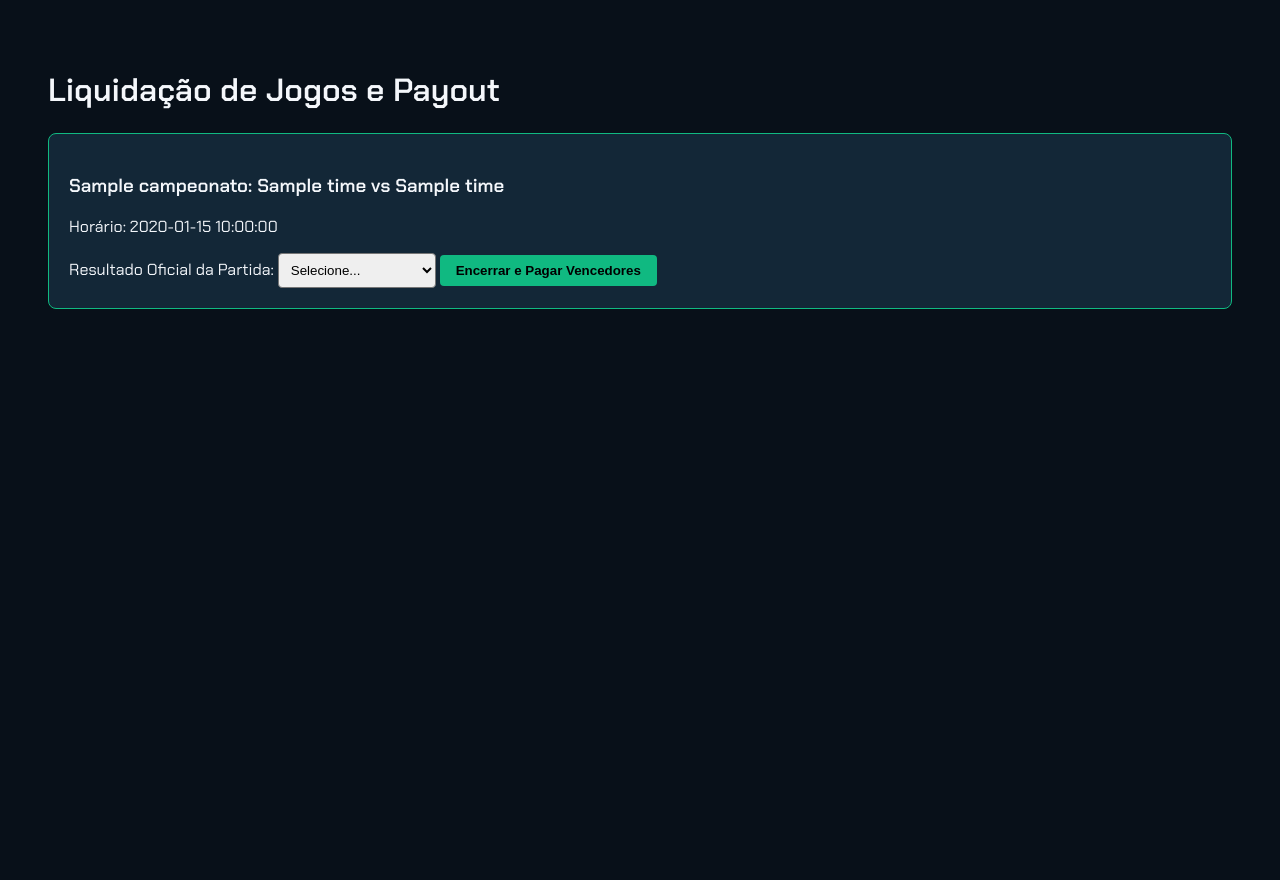
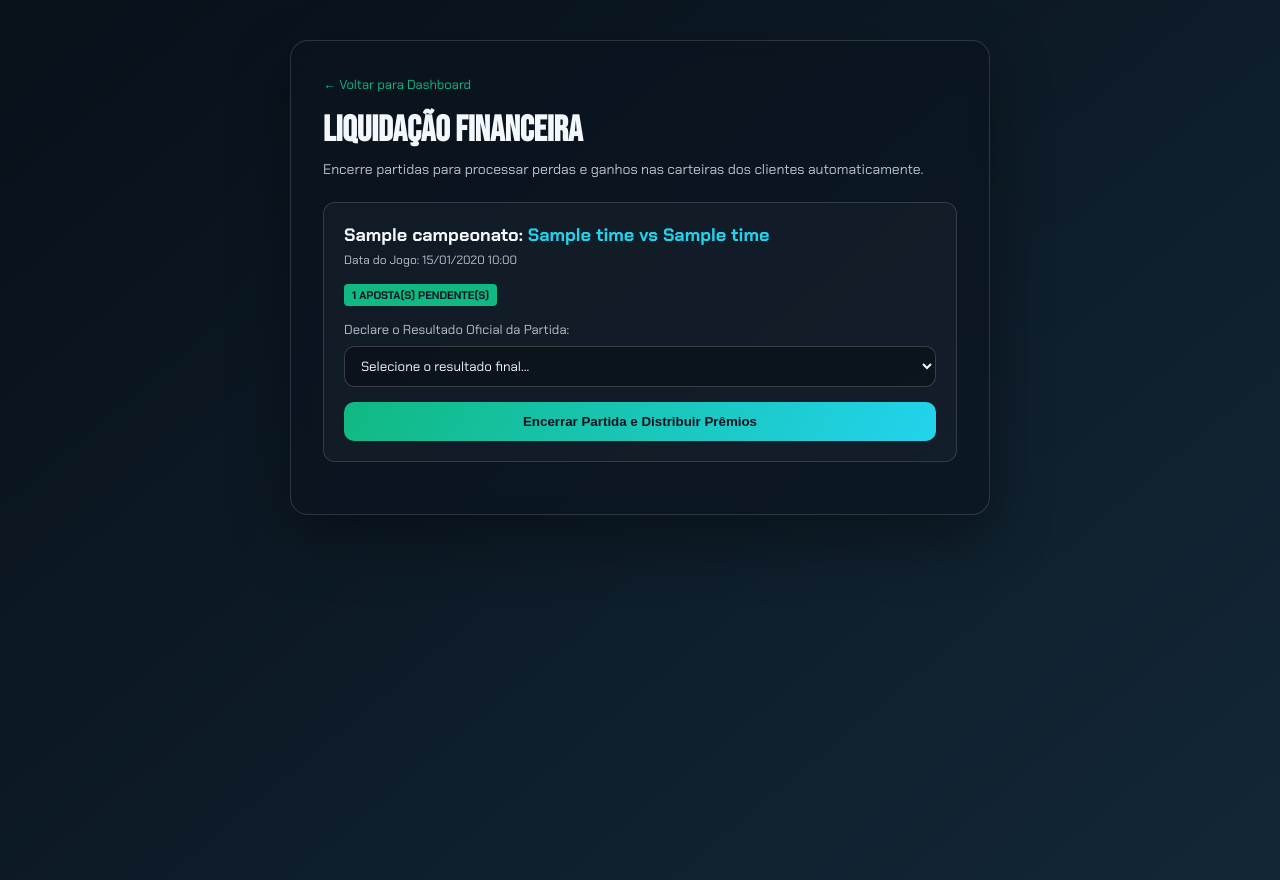
Before and after one commit to p3drobitencourt/pimbastic_esports, a PHP site: page /resolver.php in a window 1280 px wide. Before the commit the page ends 309 px from the top, so only its background shows below. Run offline with PHP 8.4, Linux system fonts and the light colour scheme; the visitor is signed in with stand-in values (Sample User, id 1); tables that the repository leaves empty hold one stand-in row (values such as "Sample post").

Commit message:
feat:alteração de responsabilidade e encerramento de apostas pelo admin para acompanhamento

```diff
--- a/public/index.php
+++ b/public/index.php
@@ -508,9 +508,9 @@ try {
             </article>
 
             <article class="card">
-                <h3>Apostas</h3>
-                <p>Registre apostas com cliente, odd e status</p>
-                <a href="formularios/aposta.php" class="btn-link">Nova Aposta →</a>
+                <h3>Liquidação Financeira</h3>
+                <p>Encerre as partidas e pague os prêmios dos clientes vencedores.</p>
+                <a href="resolver.php" class="btn-link">Resolver Partidas →</a>
             </article>
         </section>
     </main>
--- a/public/resolver.php
+++ b/public/resolver.php
@@ -2,8 +2,9 @@
 declare(strict_types=1);
 
 session_start();
+// CORREÇÃO: Redirecionamento aponta para a raiz pública
 if (!isset($_SESSION['logado']) || $_SESSION['tipo_usuario'] !== 'admin') {
-    header("Location: formularios/login.php?feedback_type=error&feedback_message=Acesso negado.");
+    header("Location: /login.php?erro=acesso_negado");
     exit;
 }
 
--- a/src/Infrastructure/Repositories/ResolucaoRepository.php
+++ b/src/Infrastructure/Repositories/ResolucaoRepository.php
@@ -12,16 +12,14 @@ final class ResolucaoRepository
 
     public function getJogosPendentes(): array
     {
-        // Retorna apenas jogos que já começaram/terminaram e possuem apostas abertas
         return $this->pdo->query(
-            "SELECT DISTINCT j.id, c.nome AS campeonato, tc.nome AS casa, tf.nome AS fora, j.data_horario
+            "SELECT j.id, c.nome AS campeonato, tc.nome AS casa, tf.nome AS fora, j.data_horario,
+                    (SELECT COUNT(*) FROM aposta a WHERE a.jogo_id = j.id AND a.status = 'aberta') as apostas_abertas
              FROM jogo j
              JOIN campeonato c ON c.id = j.campeonato_id
              JOIN time tc ON tc.id = j.time_casa_id
              JOIN time tf ON tf.id = j.time_fora_id
-             JOIN aposta a ON a.jogo_id = j.id
-             WHERE j.data_horario <= NOW() AND a.status = 'aberta'
-             ORDER BY j.data_horario ASC"
+             ORDER BY j.data_horario DESC"
         )->fetchAll();
     }
 
@@ -30,28 +28,37 @@ final class ResolucaoRepository
         $this->pdo->beginTransaction();
 
         try {
-            // 1. Marca as apostas perdedoras
-            $stmtPerdidas = $this->pdo->prepare(
-                "UPDATE aposta SET status = 'perdida'
-                 WHERE jogo_id = :jog AND tipo_escolhido != :res AND status = 'aberta'"
+            // 1. DQL com Row-level Lock para as apostas vencedoras
+            $stmtVencedoras = $this->pdo->prepare(
+                "SELECT id, cliente_id, valor, odd_escolhida FROM aposta
+                 WHERE jogo_id = :jog AND tipo_escolhido = :res AND status = 'aberta' FOR UPDATE"
             );
-            $stmtPerdidas->execute([':jog' => $jogoId, ':res' => $resultadoVencedor]);
+            $stmtVencedoras->execute([':jog' => $jogoId, ':res' => $resultadoVencedor]);
+            $apostasVencedoras = $stmtVencedoras->fetchAll();
 
-            // 2. Marca as apostas vencedoras
-            $stmtVencidas = $this->pdo->prepare(
-                "UPDATE aposta SET status = 'vencida'
-                 WHERE jogo_id = :jog AND tipo_escolhido = :res AND status = 'aberta'"
+            // 2. Liquidação financeira individual (Resolve múltiplas entradas por cliente)
+            $stmtPagar = $this->pdo->prepare(
+                "UPDATE cliente SET saldo_carteira = saldo_carteira + :premio WHERE id = :cliente_id"
             );
-            $stmtVencidas->execute([':jog' => $jogoId, ':res' => $resultadoVencedor]);
 
-            // 3. Credita o Payout (Valor * Odd) nas carteiras dos vencedores
-            $stmtPayout = $this->pdo->prepare(
-                "UPDATE carteira c
-                 JOIN aposta a ON c.cliente_id = a.cliente_id
-                 SET c.saldo = c.saldo + (a.valor * a.odd_escolhida)
-                 WHERE a.jogo_id = :jog AND a.status = 'vencida'"
+            foreach ($apostasVencedoras as $aposta) {
+                $premio = $aposta['valor'] * $aposta['odd_escolhida'];
+                $stmtPagar->execute([
+                    ':premio' => $premio,
+                    ':cliente_id' => $aposta['cliente_id']
+                ]);
+            }
+
+            // 3. Atualização de Status DML
+            $stmtUpdateVencidas = $this->pdo->prepare(
+                "UPDATE aposta SET status = 'vencida' WHERE jogo_id = :jog AND tipo_escolhido = :res AND status = 'aberta'"
             );
-            $stmtPayout->execute([':jog' => $jogoId]);
+            $stmtUpdateVencidas->execute([':jog' => $jogoId, ':res' => $resultadoVencedor]);
+
+            $stmtUpdatePerdidas = $this->pdo->prepare(
+                "UPDATE aposta SET status = 'perdida' WHERE jogo_id = :jog AND tipo_escolhido != :res AND status = 'aberta'"
+            );
+            $stmtUpdatePerdidas->execute([':jog' => $jogoId, ':res' => $resultadoVencedor]);
 
             $this->pdo->commit();
             return true;
--- a/views/admin/resolucao.phtml
+++ b/views/admin/resolucao.phtml
@@ -2,43 +2,114 @@
 <html lang="pt-BR">
 <head>
     <meta charset="UTF-8">
-    <title>Liquidação Financeira - Admin</title>
-    <link href="https://fonts.googleapis.com/css2?family=Chakra+Petch:wght@400;600&display=swap" rel="stylesheet">
+    <meta name="viewport" content="width=device-width, initial-scale=1.0">
+    <title>Liquidação Financeira - Pimbastic Esports</title>
+    <link rel="preconnect" href="https://fonts.googleapis.com">
+    <link rel="preconnect" href="https://fonts.gstatic.com" crossorigin>
+    <link href="https://fonts.googleapis.com/css2?family=Chakra+Petch:wght@400;600;700&family=Bebas+Neue&display=swap" rel="stylesheet">
     <style>
-        body { background: #081019; color: #f4f7fb; font-family: "Chakra Petch"; padding: 40px; }
-        .card { background: #132737; padding: 20px; border-radius: 8px; margin-bottom: 20px; border: 1px solid #10b981; }
-        button { background: #10b981; border: none; padding: 8px 16px; border-radius: 4px; cursor: pointer; font-weight: bold; }
-        select { padding: 8px; border-radius: 4px; }
+        :root {
+            --bg-1: #081019; --bg-2: #132737;
+            --accent: #10b981; --accent-2: #22d3ee;
+            --text: #f4f7fb; --muted: #b9c2cf;
+            --card: rgba(10, 20, 32, 0.7); --border: rgba(255, 255, 255, 0.14);
+        }
+
+        body {
+            margin: 0; min-height: 100vh; color: var(--text);
+            font-family: "Chakra Petch", sans-serif;
+            background: linear-gradient(140deg, var(--bg-1), var(--bg-2));
+            padding: 40px 20px;
+        }
+
+        .container { max-width: 700px; margin: 0 auto; }
+
+        .panel {
+            background: var(--card); border: 1px solid var(--border);
+            border-radius: 18px; backdrop-filter: blur(10px);
+            padding: 32px; box-shadow: 0 24px 60px rgba(0,0,0,0.35);
+        }
+
+        h1 { font-family: "Bebas Neue", sans-serif; margin: 0 0 8px; font-size: 36px; }
+        .subtitle { color: var(--muted); font-size: 14px; margin: 0 0 24px; }
+
+        .back-link { display: inline-block; color: var(--accent); text-decoration: none; font-size: 13px; margin-bottom: 16px; transition: color 200ms; }
+        .back-link:hover { color: var(--accent-2); }
+
+        .feedback-success { background: rgba(16, 185, 129, 0.12); border: 1px solid rgba(16, 185, 129, 0.45); color: #bbf7d0; padding: 14px 16px; border-radius: 12px; margin-bottom: 24px; }
+
+        .game-resolution-card {
+            background: rgba(255,255,255,0.03); border: 1px solid var(--border);
+            border-radius: 12px; padding: 20px; margin-bottom: 20px;
+        }
+
+        .game-title { font-size: 18px; font-weight: bold; margin-bottom: 5px; color: var(--text); }
+        .game-time { font-size: 12px; color: var(--muted); margin-bottom: 15px; }
+
+        .badge-abertas { background: var(--accent); color: #051220; padding: 4px 8px; border-radius: 4px; font-size: 11px; font-weight: bold; margin-bottom: 15px; display: inline-block; }
+        .badge-resolvido { background: rgba(255,255,255,0.1); color: var(--muted); padding: 4px 8px; border-radius: 4px; font-size: 11px; font-weight: bold; margin-bottom: 15px; display: inline-block; }
+
+        label { font-size: 13px; color: var(--muted); display: block; margin-bottom: 8px; }
+
+        select {
+            width: 100%; border-radius: 10px; border: 1px solid rgba(255, 255, 255, 0.18);
+            background: rgba(0, 0, 0, 0.3); color: var(--text); padding: 10px 12px;
+            font-family: "Chakra Petch", sans-serif; margin-bottom: 15px;
+        }
+        select option { color: #0b1220; }
+
+        button {
+            width: 100%; border-radius: 10px; border: none; cursor: pointer;
+            background: linear-gradient(120deg, var(--accent), var(--accent-2));
+            color: #051220; font-weight: 700; padding: 12px; transition: transform 180ms ease;
+        }
+        button:hover { transform: translateY(-2px); }
+        button:disabled { background: rgba(255,255,255,0.1); color: var(--muted); cursor: not-allowed; transform: none; }
     </style>
 </head>
 <body>
-    <h1>Liquidação de Jogos e Payout</h1>
+    <main class="container">
+        <div class="panel">
+            <a href="index.php" class="back-link">← Voltar para Dashboard</a>
+
+            <h1>Liquidação Financeira</h1>
+            <p class="subtitle">Encerre partidas para processar perdas e ganhos nas carteiras dos clientes automaticamente.</p>
 
             <?php if (isset($_GET['success'])): ?>
-        <div style="color: #10b981; margin-bottom: 20px;">✓ Apostas liquidadas e saldo pago nas carteiras.</div>
-    <?php endif; ?>
-
-    <?php if (empty($viewData['jogos'])): ?>
-        <p>Nenhum jogo aguardando resolução (Aguardando término das partidas reais).</p>
+                <div class="feedback-success">
+                    ✓ Partida liquidada com sucesso! Vencedores foram pagos e perdedores registrados.
+                </div>
             <?php endif; ?>
 
             <?php foreach ($viewData['jogos'] as $jogo): ?>
-        <div class="card">
-            <h3><?= $jogo['campeonato'] ?>: <?= $jogo['casa'] ?> vs <?= $jogo['fora'] ?></h3>
-            <p>Horário: <?= $jogo['data_horario'] ?></p>
+                <div class="game-resolution-card">
+                    <div class="game-title"><?= htmlspecialchars($jogo['campeonato']) ?>: <span style="color: var(--accent-2)"><?= htmlspecialchars($jogo['casa']) ?> vs <?= htmlspecialchars($jogo['fora']) ?></span></div>
+                    <div class="game-time">Data do Jogo: <?= date('d/m/Y H:i', strtotime($jogo['data_horario'])) ?></div>
 
-            <form method="POST" action="/resolver.php">
+                    <?php if ($jogo['apostas_abertas'] > 0): ?>
+                        <div class="badge-abertas"><?= $jogo['apostas_abertas'] ?> APOSTA(S) PENDENTE(S)</div>
+                    <?php else: ?>
+                        <div class="badge-resolvido">NENHUMA APOSTA PENDENTE</div>
+                    <?php endif; ?>
+
+                    <form method="POST" action="resolver.php">
                         <input type="hidden" name="jogo_id" value="<?= $jogo['id'] ?>">
-                <label>Resultado Oficial da Partida:</label>
-                <select name="resultado_real" required>
-                    <option value="">Selecione...</option>
-                    <option value="casa">Vitória: <?= $jogo['casa'] ?></option>
+
+                        <label>Declare o Resultado Oficial da Partida:</label>
+                        <select name="resultado_real" <?= $jogo['apostas_abertas'] == 0 ? 'disabled' : 'required' ?>>
+                            <option value="">Selecione o resultado final...</option>
+                            <option value="vitoria_casa">Vitória: <?= htmlspecialchars($jogo['casa']) ?></option>
                             <option value="empate">Empate</option>
-                    <option value="fora">Vitória: <?= $jogo['fora'] ?></option>
+                            <option value="vitoria_fora">Vitória: <?= htmlspecialchars($jogo['fora']) ?></option>
                         </select>
-                <button type="submit">Encerrar e Pagar Vencedores</button>
+
+                        <button type="submit" <?= $jogo['apostas_abertas'] == 0 ? 'disabled' : '' ?>>
+                            <?= $jogo['apostas_abertas'] > 0 ? 'Encerrar Partida e Distribuir Prêmios' : 'Partida Liquidada' ?>
+                        </button>
                     </form>
                 </div>
             <?php endforeach; ?>
+        </div>
+    </main>
 </body>
 </html>
```
Lines whose indentation alone changed are shown as unchanged.
